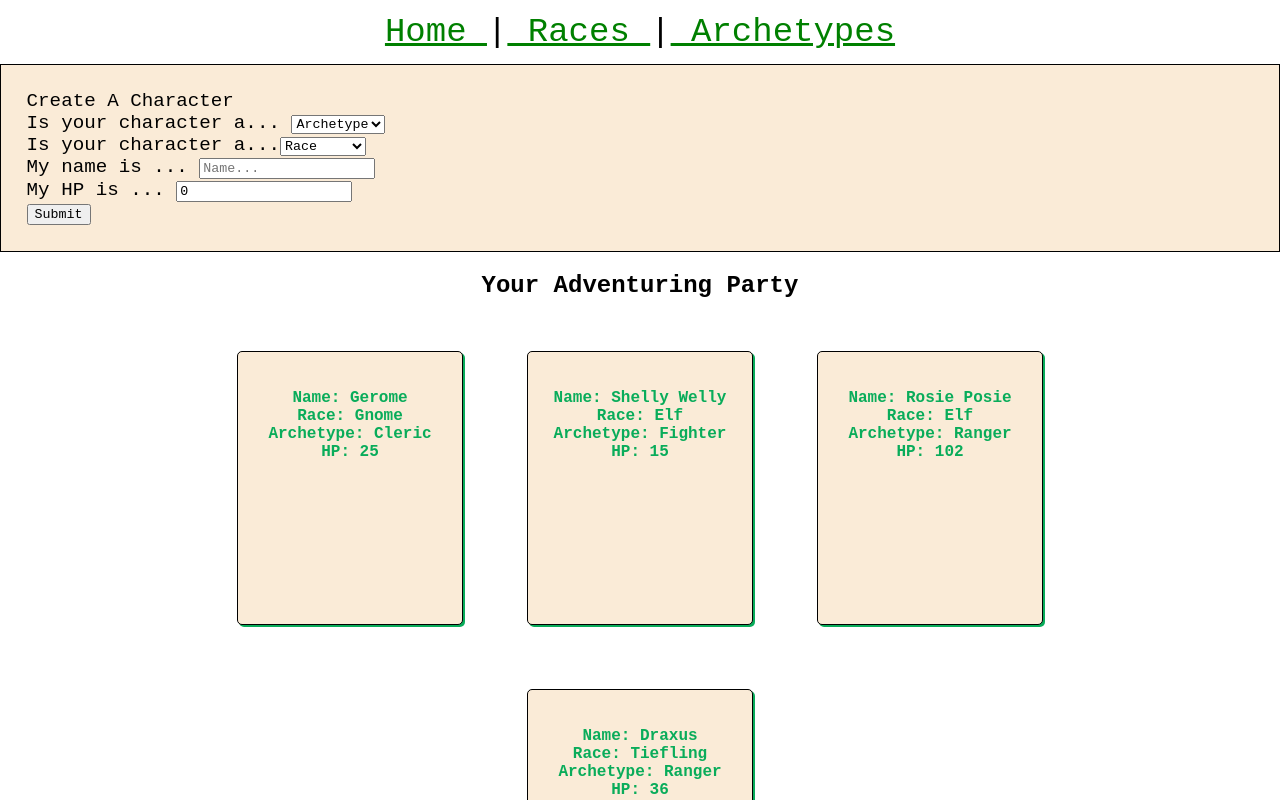
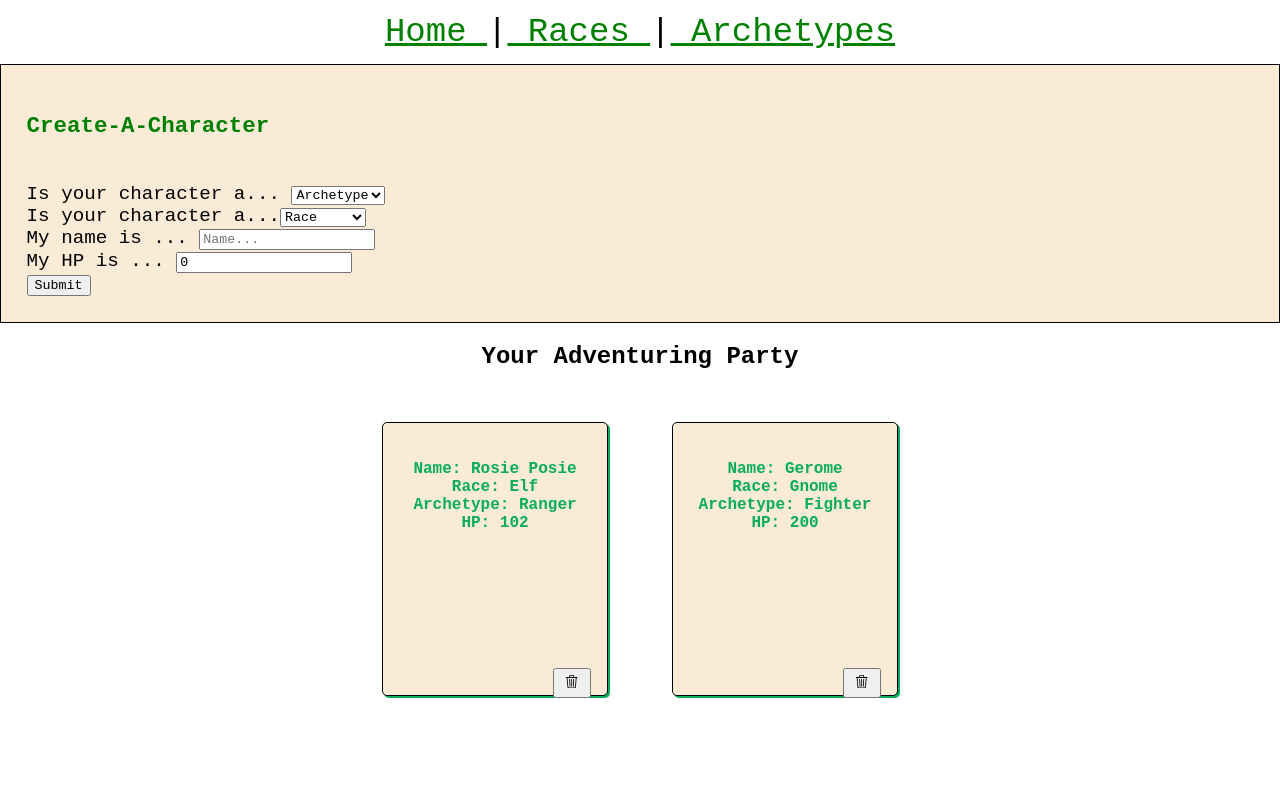
Before and after one commit to slopez421/character-creator, a React (Create React App) app: page /home in a window 1280 px wide. Shown: the top 800 px of the page. Built offline with nearby package versions, Linux system fonts and the light colour scheme; data requests are answered from the project's data file.

Commit message:
added delete button

```diff
--- a/db.json
+++ b/db.json
@@ -1,19 +1,5 @@
 {
   "characters": [
-    {
-      "id": 1,
-      "name": "Gerome",
-      "race": "Gnome",
-      "archetype": "Cleric",
-      "hp": 25
-    },
-    {
-      "id": 2,
-      "name": "Shelly Welly",
-      "race": "Elf",
-      "archetype": "Fighter",
-      "hp": 15
-    },
     {
       "name": "Rosie Posie",
       "hp": "102",
@@ -22,10 +8,10 @@
       "id": 3
     },
     {
-      "name": "Draxus",
-      "hp": "36",
-      "race": "Tiefling",
-      "archetype": "Ranger",
+      "name": "Gerome",
+      "hp": "200",
+      "race": "Gnome",
+      "archetype": "Fighter",
       "id": 4
     }
   ]
--- a/package.json
+++ b/package.json
@@ -9,6 +9,7 @@
     "@testing-library/user-event": "^13.5.0",
     "react": "^18.2.0",
     "react-dom": "^18.2.0",
+    "react-icons": "^4.10.1",
     "react-router-dom": "^5.3.4",
     "react-scripts": "5.0.1",
     "web-vitals": "^2.1.4"
--- a/src/App.css
+++ b/src/App.css
@@ -90,10 +90,26 @@ input {
   padding-right: 20%;
 }
 
-.races h3 {
+.archetypes {
+  font-family: 'Courier New', Courier, monospace;
+  padding-left: 20%;
+  padding-right: 20%;
+}
+
+h3 {
   color: green;
 }
 
-.races p {
+p {
   color: rgb(9, 77, 3)
 }
+
+h1 {
+  background-color: antiquewhite;
+}
+
+.card button {
+  height: 30px;
+  margin-top: 60%;
+  margin-left: 80%;
+}
--- a/src/components/Card.js
+++ b/src/components/Card.js
@@ -1,7 +1,16 @@
 import React from "react";
+import { BsTrash3 } from "react-icons/bs";
 
-function Card({character}) {
+function Card({character, onDeleteCharacter}) {
     const {name, race, archetype, hp} = character;
+
+    function handleClick() {
+        fetch(`http://localhost:3000/characters/${character.id}`, {
+            method: "DELETE",
+        })
+        .then((r) => r.json())
+        .then(() => onDeleteCharacter(character))
+    }
 
     return <div className="card">
 
@@ -9,6 +18,7 @@ function Card({character}) {
         Race: {race}<br />
         Archetype: {archetype}<br />
         HP: {hp}</h4>
+        <button onClick={handleClick}><BsTrash3 /></button>
     </div>
 }
 
--- a/src/components/CharacterContainer.js
+++ b/src/components/CharacterContainer.js
@@ -1,12 +1,12 @@
 import React from "react";
 import Card from "./Card";
 
-function CharacterContainer({characters}) {
+function CharacterContainer({characters, onDeleteCharacter}) {
 
 return <div className="container">
     <h2>Your Adventuring Party</h2>
     {characters.map((character) => {
-        return <Card key={character.id} character={character} />
+        return <Card onDeleteCharacter={onDeleteCharacter} key={character.id} character={character} />
     })}
 
 </div>
--- a/src/components/CharacterForm.js
+++ b/src/components/CharacterForm.js
@@ -42,7 +42,7 @@ setFormData({
 
     return (
         <form onSubmit={handleSubmit}>
-            <label>Create A Character</label><br />
+            <h3>Create-A-Character</h3><br />
             <label>Is your character a... </label>
             <select value={archetype} onChange={(e) => setArchetype(e.target.value)}>
                 <option value="Archetype">Archetype</option>
--- a/src/components/Home.js
+++ b/src/components/Home.js
@@ -17,9 +17,13 @@ function handleAddCharacter(newCharacter) {
    return setCharacters([...characters, newCharacter])
 }
 
+function onDeleteCharacter (deletedCharacter) {
+   const updatedCharacters = characters.filter((character) => character.id !== deletedCharacter.id)
+   return setCharacters(updatedCharacters)
+}
    return (<div className="home">
    <CharacterForm handleAddCharacter={handleAddCharacter}/>
-   <CharacterContainer characters={characters}/>
+   <CharacterContainer onDeleteCharacter={onDeleteCharacter} characters={characters}/>
    </div>
    )
 }
--- a/src/components/Races.js
+++ b/src/components/Races.js
@@ -40,7 +40,7 @@ useEffect(() => {
 
     return <div className="races">
 
-        <span><h1>Races</h1></span>
+        <h1>Races</h1>
         <h3>Elf</h3>
         <p>Age: {elf.age}</p>
         <p>Size: {elf.size}</p>
```
Also changed, not shown: 1 other file (tests, documents, lock files or other folders).
